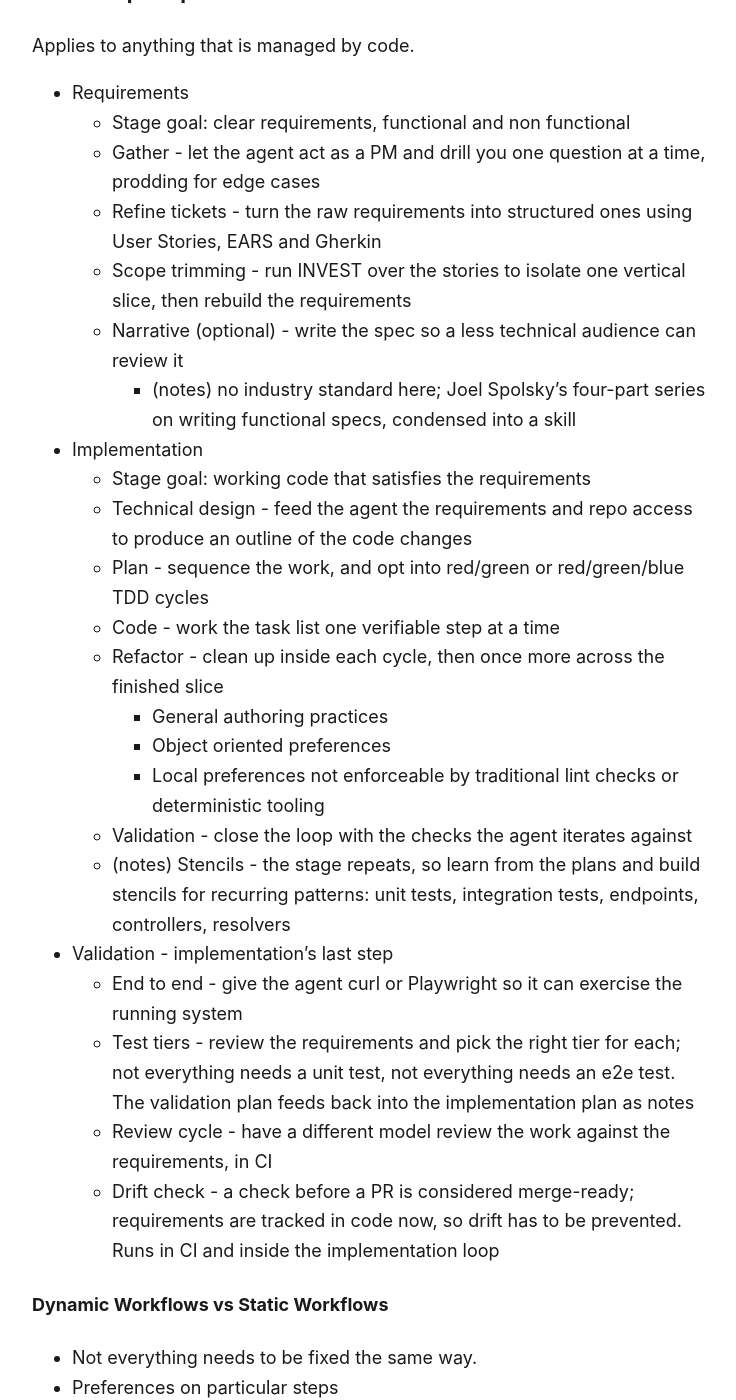
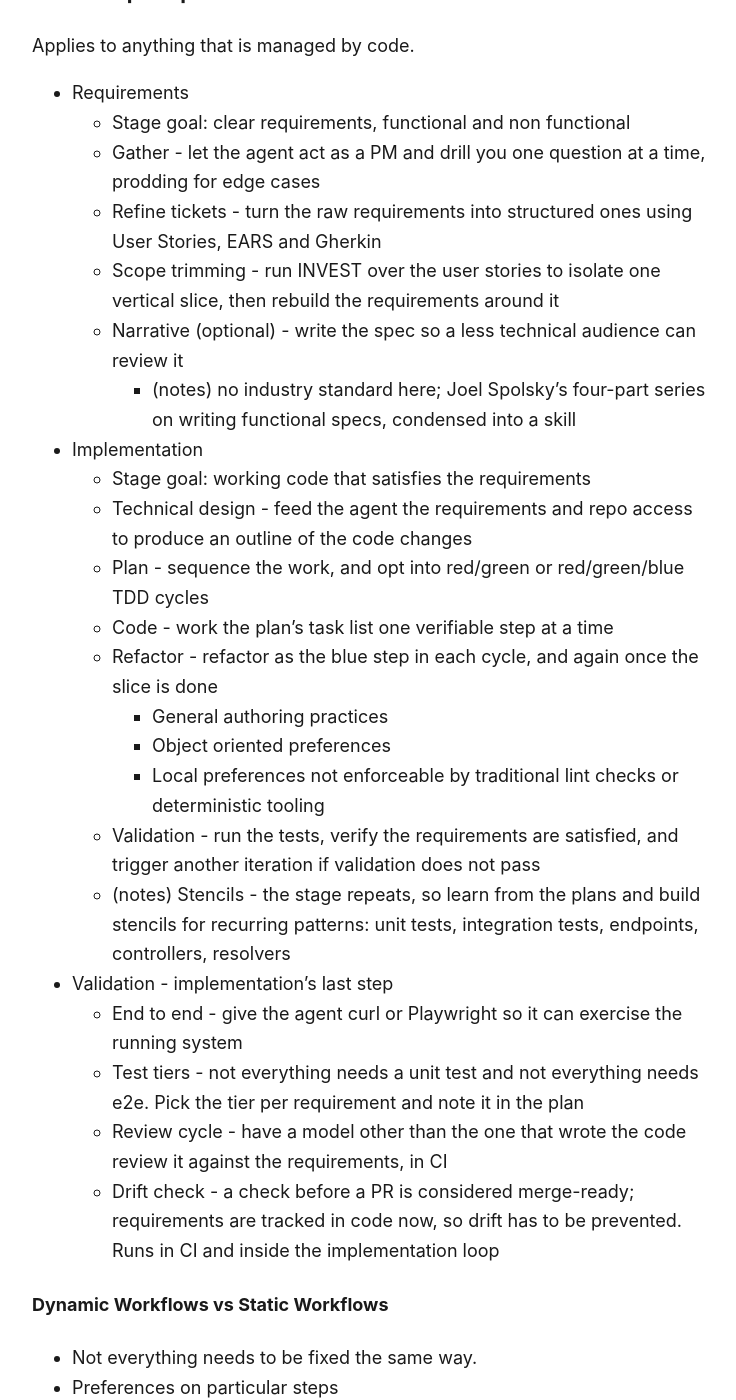
Before and after one commit to galileopy/blog, a Jekyll site: the page built from presentations/ai-assisted-coding-intro/outline.md, in a window 1280 px wide and 1400 px high, scrolled down 4473 px. Shown: the whole window, without its empty margins (268-1004 px from the left). Built offline with Jekyll 4.4.1, drawn with Linux system fonts in a browser that asks for light colours; our own code applies the rules of GitHub Pages for plain Markdown files; some of the changed text lies outside the part shown.

Commit message:
docs(presentations): make every table sentence stand on its own

```diff
--- a/presentations/ai-assisted-coding-intro/outline.md
+++ b/presentations/ai-assisted-coding-intro/outline.md
@@ -149,27 +149,26 @@ Applies to anything that is managed by code.
     - Stage goal: clear requirements, functional and non functional
     - Gather - let the agent act as a PM and drill you one question at a time, prodding for edge cases
     - Refine tickets - turn the raw requirements into structured ones using User Stories, EARS and Gherkin
-    - Scope trimming - run INVEST over the stories to isolate one vertical slice, then rebuild the requirements
+    - Scope trimming - run INVEST over the user stories to isolate one vertical slice, then rebuild the requirements around it
     - Narrative (optional) - write the spec so a less technical audience can review it
         - (notes) no industry standard here; Joel Spolsky's four-part series on writing functional specs, condensed into a skill
 - Implementation
     - Stage goal: working code that satisfies the requirements
     - Technical design - feed the agent the requirements and repo access to produce an outline of the code changes
     - Plan - sequence the work, and opt into red/green or red/green/blue TDD cycles
-    - Code - work the task list one verifiable step at a time
-    - Refactor - clean up inside each cycle, then once more across the finished slice
+    - Code - work the plan's task list one verifiable step at a time
+    - Refactor - refactor as the blue step in each cycle, and again once the slice is done
         - General authoring practices
         - Object oriented preferences
         - Local preferences not enforceable by traditional lint checks or deterministic tooling
-    - Validation - close the loop with the checks the agent iterates against
+    - Validation - run the tests, verify the requirements are satisfied, and trigger another iteration if validation does not pass
     - (notes) Stencils - the stage repeats, so learn from the plans and build stencils for
       recurring patterns: unit tests, integration tests, endpoints, controllers, resolvers
 - Validation - implementation's last step
     - End to end - give the agent curl or Playwright so it can exercise the running system
-    - Test tiers - review the requirements and pick the right tier for each; not everything
-      needs a unit test, not everything needs an e2e test. The validation plan feeds back into the
-      implementation plan as notes
-    - Review cycle - have a different model review the work against the requirements, in CI
+    - Test tiers - not everything needs a unit test and not everything needs e2e. Pick the tier
+      per requirement and note it in the plan
+    - Review cycle - have a model other than the one that wrote the code review it against the requirements, in CI
     - Drift check - a check before a PR is considered merge-ready; requirements are tracked in
       code now, so drift has to be prevented. Runs in CI and inside the implementation loop
 
@@ -184,9 +183,9 @@ Applies to anything that is managed by code.
 ### Cool Tricks
 - During incidents - connect the agent to live logs alongside the repo to triage likely root causes
     - (notes) handle with care, agents love red herrings
-- Post mortems - have the agent generate the monitoring dashboards
-- Infrastructure as code - run the same loop against Terraform or CDK instead of service code
-- Load testing - improve and revalidate against the results
+- Post mortems - have the agent generate monitoring dashboards for what the incident exposed
+- Infrastructure as code - point the implementation workflow at Terraform or CDK instead of service code
+- Load testing - have the agent load test the service, then improve and revalidate against the results
 - Isolated worktrees - develop features in parallel, with an isolated stack per worktree
     - (notes) requires real familiarity with the workflows before it pays off
 
```
Also changed, not shown: presentations/ai-assisted-coding-intro/index.html (+9 -9 lines), 1 other file.
